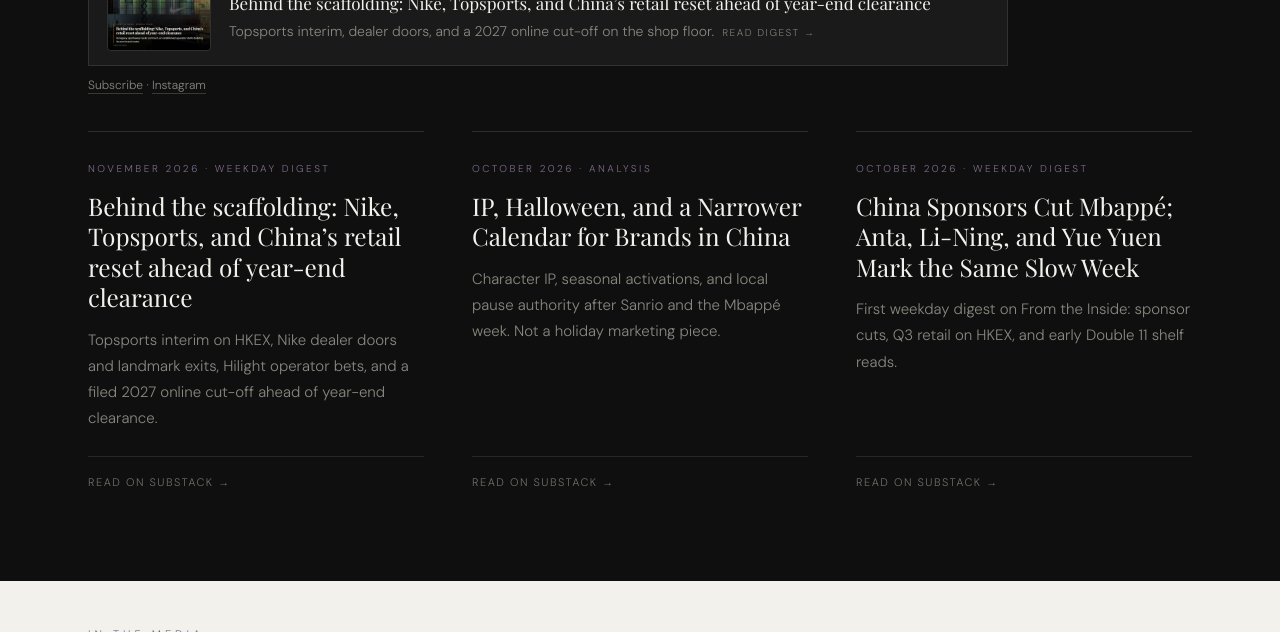
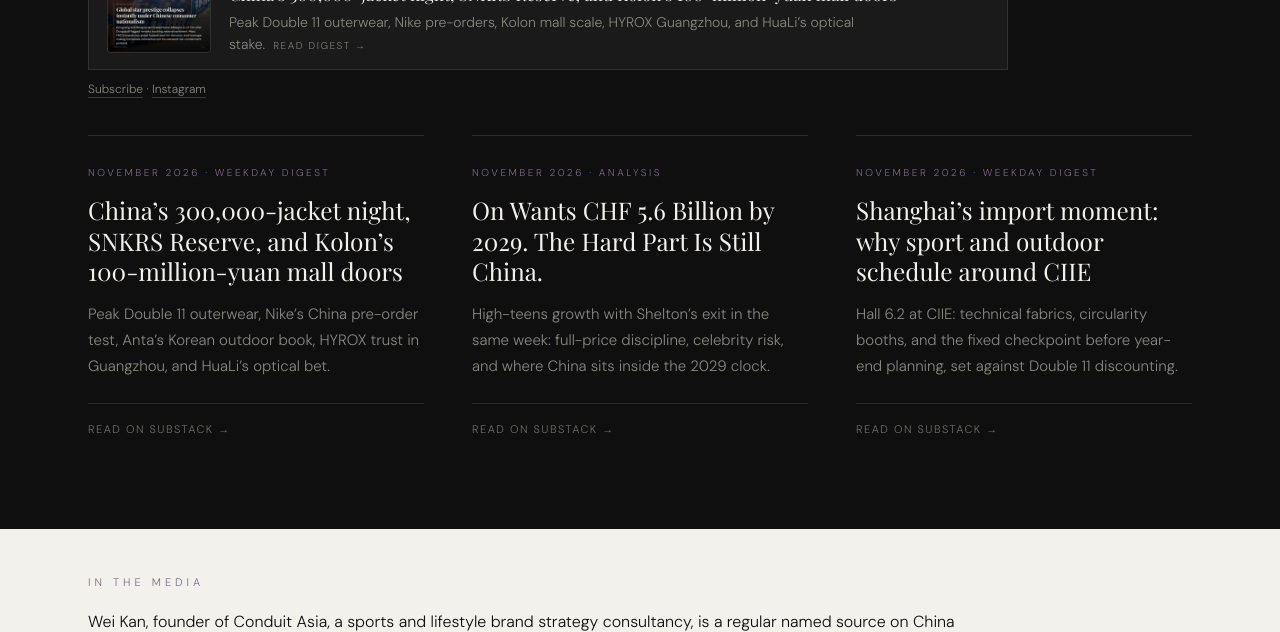
Before and after one commit to weikan0913/conduitasia, a plain HTML site: page index.html in a window 1280 px wide. Shown: the part 941-1573 px from the top of the page. Drawn offline with nearby package versions, Linux system fonts and the light colour scheme; a web font is replaced by a local one.

Commit message:
Sync site with Nov FTI posts, Nike ID LinkedIn, and Zhihu columns.
Home Latest and insights Recent through 11/13 digest; cn.html adds four new Zhihu entries.

Co-authored-by: Cursor <cursoragent@cursor.com>

```diff
--- a/index.html
+++ b/index.html
@@ -336,8 +336,8 @@
             <p class="judgment-intro">The publication is currently open and free to read on Substack as we build toward our future paid subscription tier. Latest below; archive on the <a href="/insights.html">insights page</a>.</p>
         </div>
         <div class="fti-feature fade-in">
-            <a class="fti-feature-main" href="https://weikan.substack.com/p/topsports-nike-china-shop-floor" target="_blank" rel="noopener" data-track="out-substack-post">
-                <img class="fti-feature-thumb" src="/assets/fti-topsports-digest-2026-11-03-thumb.png" width="104" height="104" alt="" loading="lazy">
+            <a class="fti-feature-main" href="https://weikan.substack.com/p/chinas-300000-jacket-night-snkrs" target="_blank" rel="noopener" data-track="out-substack-post">
+                <img class="fti-feature-thumb" src="/assets/fti-carousel-slide-01-thumb.png" width="104" height="104" alt="" loading="lazy">
                 <div class="fti-feature-body">
                     <div class="fti-feature-top">
                         <div class="fti-feature-brand">
@@ -346,8 +346,8 @@
                         </div>
                         <span class="fti-feature-kicker">Weekday digest &middot; Nov 2026</span>
                     </div>
-                    <p class="fti-feature-headline">Behind the scaffolding: Nike, Topsports, and China&rsquo;s retail reset ahead of year-end clearance</p>
-                    <p class="fti-feature-line">Topsports interim, dealer doors, and a 2027 online cut-off on the shop floor.<span class="fti-feature-cta">Read digest &rarr;</span></p>
+                    <p class="fti-feature-headline">China&rsquo;s 300,000-jacket night, SNKRS Reserve, and Kolon&rsquo;s 100-million-yuan mall doors</p>
+                    <p class="fti-feature-line">Peak Double 11 outerwear, Nike pre-orders, Kolon mall scale, HYROX Guangzhou, and HuaLi&rsquo;s optical stake.<span class="fti-feature-cta">Read digest &rarr;</span></p>
                 </div>
             </a>
             <p class="fti-feature-more"><a href="https://weikan.substack.com" target="_blank" rel="noopener" data-track="out-substack">Subscribe</a> &middot; <a href="https://www.instagram.com/fromtheinside.asia/" target="_blank" rel="noopener" data-track="out-instagram">Instagram</a></p>
@@ -355,21 +355,21 @@
         <div class="judgment-grid">
             <article class="judgment-card fade-in">
                 <div class="judgment-meta">November 2026 &middot; Weekday digest</div>
-                <a href="https://weikan.substack.com/p/topsports-nike-china-shop-floor" target="_blank" rel="noopener" class="judgment-title" data-track="out-substack-post">Behind the scaffolding: Nike, Topsports, and China&rsquo;s retail reset ahead of year-end clearance</a>
-                <p>Topsports interim on HKEX, Nike dealer doors and landmark exits, Hilight operator bets, and a filed 2027 online cut-off ahead of year-end clearance.</p>
-                <a href="https://weikan.substack.com/p/topsports-nike-china-shop-floor" target="_blank" rel="noopener" class="judgment-source" data-track="out-substack-post">Read on Substack &rarr;</a>
+                <a href="https://weikan.substack.com/p/chinas-300000-jacket-night-snkrs" target="_blank" rel="noopener" class="judgment-title" data-track="out-substack-post">China&rsquo;s 300,000-jacket night, SNKRS Reserve, and Kolon&rsquo;s 100-million-yuan mall doors</a>
+                <p>Peak Double 11 outerwear, Nike&rsquo;s China pre-order test, Anta&rsquo;s Korean outdoor book, HYROX trust in Guangzhou, and HuaLi&rsquo;s optical bet.</p>
+                <a href="https://weikan.substack.com/p/chinas-300000-jacket-night-snkrs" target="_blank" rel="noopener" class="judgment-source" data-track="out-substack-post">Read on Substack &rarr;</a>
             </article>
             <article class="judgment-card fade-in">
-                <div class="judgment-meta">October 2026 &middot; Analysis</div>
-                <a href="https://weikan.substack.com/p/ip-halloween-and-a-narrower-calendar" target="_blank" rel="noopener" class="judgment-title" data-track="out-substack-post">IP, Halloween, and a Narrower Calendar for Brands in China</a>
-                <p>Character IP, seasonal activations, and local pause authority after Sanrio and the Mbapp&eacute; week. Not a holiday marketing piece.</p>
-                <a href="https://weikan.substack.com/p/ip-halloween-and-a-narrower-calendar" target="_blank" rel="noopener" class="judgment-source" data-track="out-substack-post">Read on Substack &rarr;</a>
+                <div class="judgment-meta">November 2026 &middot; Analysis</div>
+                <a href="https://weikan.substack.com/p/ons-china-fault-line" target="_blank" rel="noopener" class="judgment-title" data-track="out-substack-post">On Wants CHF 5.6 Billion by 2029. The Hard Part Is Still China.</a>
+                <p>High-teens growth with Shelton&rsquo;s exit in the same week: full-price discipline, celebrity risk, and where China sits inside the 2029 clock.</p>
+                <a href="https://weikan.substack.com/p/ons-china-fault-line" target="_blank" rel="noopener" class="judgment-source" data-track="out-substack-post">Read on Substack &rarr;</a>
             </article>
             <article class="judgment-card fade-in">
-                <div class="judgment-meta">October 2026 &middot; Weekday digest</div>
-                <a href="https://weikan.substack.com/p/china-sponsors-cut-mbappe-anta-li" target="_blank" rel="noopener" class="judgment-title" data-track="out-substack-post">China Sponsors Cut Mbapp&eacute;; Anta, Li-Ning, and Yue Yuen Mark the Same Slow Week</a>
-                <p>First weekday digest on From the Inside: sponsor cuts, Q3 retail on HKEX, and early Double 11 shelf reads.</p>
-                <a href="https://weikan.substack.com/p/china-sponsors-cut-mbappe-anta-li" target="_blank" rel="noopener" class="judgment-source" data-track="out-substack-post">Read on Substack &rarr;</a>
+                <div class="judgment-meta">November 2026 &middot; Weekday digest</div>
+                <a href="https://weikan.substack.com/p/shanghais-import-moment-why-sport" target="_blank" rel="noopener" class="judgment-title" data-track="out-substack-post">Shanghai&rsquo;s import moment: why sport and outdoor schedule around CIIE</a>
+                <p>Hall 6.2 at CIIE: technical fabrics, circularity booths, and the fixed checkpoint before year-end planning, set against Double 11 discounting.</p>
+                <a href="https://weikan.substack.com/p/shanghais-import-moment-why-sport" target="_blank" rel="noopener" class="judgment-source" data-track="out-substack-post">Read on Substack &rarr;</a>
             </article>
         </div>
     </section>
```
Also changed, not shown: cn.html (+10 -2 lines), insights.html (+24 -0 lines).
